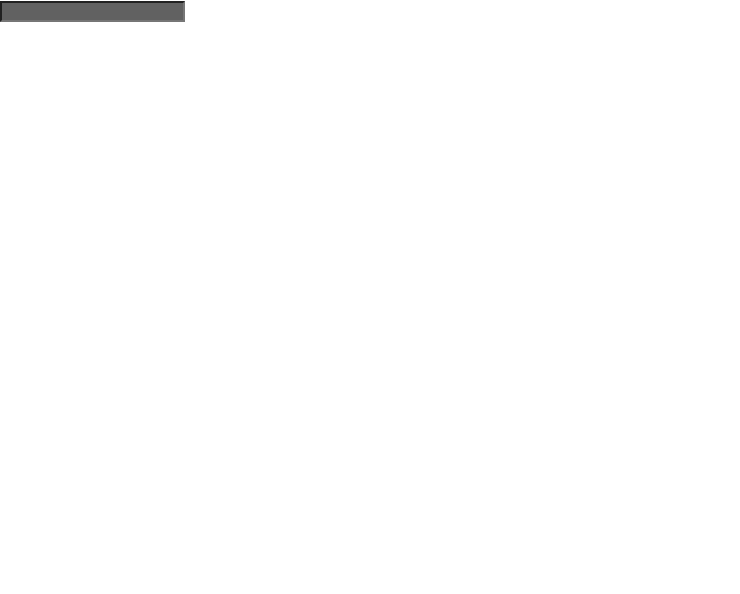
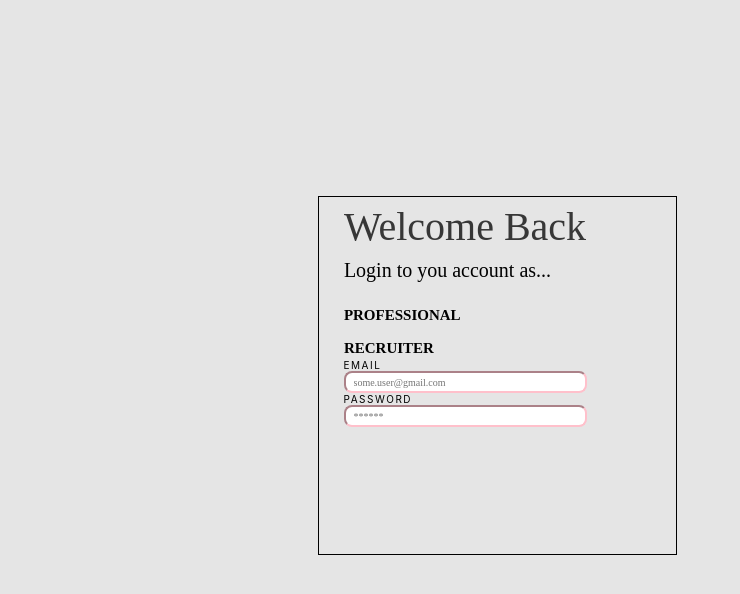
Before and after one commit to PJ31666/Frontend-Capstone_GetThatJob, a React (Create React App) app in the folder get-that-job/: page / in a window 1280 px wide. Shown: the top 594 px of the page, without its empty margins (0-740 px from the left). Built offline with nearby package versions, Linux system fonts and the light colour scheme.

Commit message:
add components

```diff
--- a/get-that-job/src/App.css
+++ b/get-that-job/src/App.css
@@ -1,38 +1,3 @@
 .App {
   text-align: center;
 }
-
-.App-logo {
-  height: 40vmin;
-  pointer-events: none;
-}
-
-@media (prefers-reduced-motion: no-preference) {
-  .App-logo {
-    animation: App-logo-spin infinite 20s linear;
-  }
-}
-
-.App-header {
-  background-color: #282c34;
-  min-height: 100vh;
-  display: flex;
-  flex-direction: column;
-  align-items: center;
-  justify-content: center;
-  font-size: calc(10px + 2vmin);
-  color: white;
-}
-
-.App-link {
-  color: #61dafb;
-}
-
-@keyframes App-logo-spin {
-  from {
-    transform: rotate(0deg);
-  }
-  to {
-    transform: rotate(360deg);
-  }
-}
--- a/get-that-job/src/App.js
+++ b/get-that-job/src/App.js
@@ -1,8 +1,9 @@
 import "./App.css";
-import InputForm from "./components/inputs/inputForm";
+
+import Login from "./components/Login/Login";
 
 function App() {
-  return <InputForm />;
+  return <Login />;
 }
 
 export default App;
--- /dev/null
+++ b/get-that-job/src/components/Inputs/InputsForm.js
@@ -0,0 +1,34 @@
+import colors from "../../styles/colors";
+import styled from "@emotion/styled";
+
+const Label = styled.label`
+  font-family: "Inter";
+  font-style: normal;
+  font-weight: 400;
+  font-size: 10px;
+  line-height: 12px;
+  letter-spacing: 1.5px;
+  text-transform: uppercase;
+`;
+
+const StyledInput = styled.input`
+  background: ${colors.white};
+  width: 243px;
+  padding: 8px;
+  height: 22px;
+  border-radius: 8px;
+  border-color: pink;
+`;
+
+function InputsForm() {
+  return (
+    <>
+      <Label htmlFor="email">Email</Label>
+      <StyledInput id="email" placeholder="some.user@gmail.com" />
+      <Label htmlFor="password">Password</Label>
+      <StyledInput id="password" placeholder="******" />
+    </>
+  );
+}
+
+export default InputsForm;
--- /dev/null
+++ b/get-that-job/src/components/Login/Login.js
@@ -0,0 +1,22 @@
+import LoginContainer from "../../styles/LoginContainer";
+import InputsForm from "../Inputs/InputsForm";
+
+function Login() {
+  return (
+    <LoginContainer>
+      <div>
+        <h1>Welcome Back</h1>
+        <p>Login to you account as...</p>
+        <div>
+          <h3>PROFESSIONAL</h3>
+          <h3>RECRUITER</h3>
+        </div>
+      </div>
+      <div>
+        <InputsForm />
+      </div>
+    </LoginContainer>
+  );
+}
+
+export default Login;
--- a/get-that-job/src/components/inputs/inputForm.js
+++ /dev/null
@@ -1,12 +0,0 @@
-import colors from "../../styles/colors";
-import styled from "@emotion/styled";
-
-const StyledInput = styled.input`
-  background: ${colors.gray};
-`;
-
-function InputForm() {
-  return <StyledInput />;
-}
-
-export default InputForm;
--- a/get-that-job/src/index.css
+++ b/get-that-job/src/index.css
@@ -1,13 +1,80 @@
-body {
+*,
+*::before,
+*::after {
+  box-sizing: border-box;
+  padding: 0;
   margin: 0;
-  font-family: -apple-system, BlinkMacSystemFont, 'Segoe UI', 'Roboto', 'Oxygen',
-    'Ubuntu', 'Cantarell', 'Fira Sans', 'Droid Sans', 'Helvetica Neue',
-    sans-serif;
-  -webkit-font-smoothing: antialiased;
-  -moz-osx-font-smoothing: grayscale;
 }
 
-code {
-  font-family: source-code-pro, Menlo, Monaco, Consolas, 'Courier New',
-    monospace;
+html {
+  font-size: 62.5%;
 }
+
+/* Remove default margin */
+body,
+h1,
+h2,
+h3,
+h4,
+p,
+figure,
+blockquote,
+dl,
+dd {
+  margin: 0;
+}
+
+/* Remove list styles on ul, ol elements with a list role, which suggests default styling will be removed */
+ul[role="list"],
+ol[role="list"] {
+  list-style: none;
+}
+
+/* Set core root defaults */
+html:focus-within {
+  scroll-behavior: smooth;
+}
+
+/* Set core body defaults */
+body {
+  min-height: 100vh;
+  text-rendering: optimizeSpeed;
+  line-height: 1.5;
+  background-color: #e5e5e5;
+}
+
+/* A elements that don't have a class get default styles */
+a:not([class]) {
+  text-decoration-skip-ink: auto;
+}
+
+/* Make images easier to work with */
+img,
+picture {
+  max-width: 100%;
+  display: block;
+}
+
+/* Inherit fonts for inputs and buttons */
+input,
+button,
+textarea,
+select {
+  font: inherit;
+}
+
+/* Remove all animations, transitions and smooth scroll for people that prefer not to see them */
+@media (prefers-reduced-motion: reduce) {
+  html:focus-within {
+    scroll-behavior: auto;
+  }
+
+  *,
+  *::before,
+  *::after {
+    animation-duration: 0.01ms !important;
+    animation-iteration-count: 1 !important;
+    transition-duration: 0.01ms !important;
+    scroll-behavior: auto !important;
+  }
+}
--- /dev/null
+++ b/get-that-job/src/styles/LoginContainer.js
@@ -0,0 +1,51 @@
+import styled from "@emotion/styled";
+import colors from "./colors";
+
+const WrapperContainer = styled.div`
+  display: flex;
+  flex-direction: column;
+  /* justify-content: center; */
+  align-items: center;
+  justify-items: center;
+  border: 1px solid black;
+  height: 359px;
+  width: 359px;
+  margin: 196px 763px 345px 318px;
+  & div {
+    margin-right: 6.5rem;
+    & h1 {
+      color: ${colors.darkgray};
+      font-family: "Montserrat";
+      font-style: normal;
+      font-weight: 400;
+      font-size: 40px;
+      line-height: 59px;
+    }
+    & p {
+      font-family: "Montserrat";
+      font-style: normal;
+      font-weight: 500;
+      font-size: 20px;
+      line-height: 28px;
+      margin-bottom: 2rem;
+    }
+    & div {
+      display: flex;
+      gap: 1rem;
+      & h3 {
+        font-size: 1.5rem;
+      }
+    }
+  }
+  & div {
+    display: flex;
+    flex-direction: column;
+    margin-right: 6.5rem;
+  }
+`;
+
+function LoginContainer(props) {
+  return <WrapperContainer>{props.children}</WrapperContainer>;
+}
+
+export default LoginContainer;
```
Also changed, not shown: 1 other file (tests, documents, lock files or other folders).
